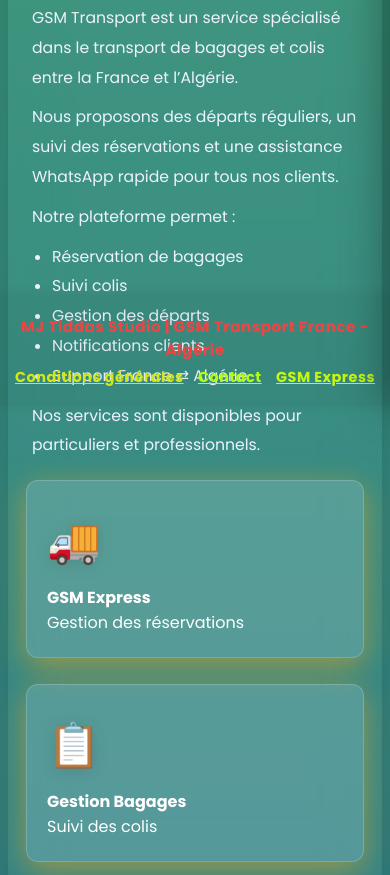
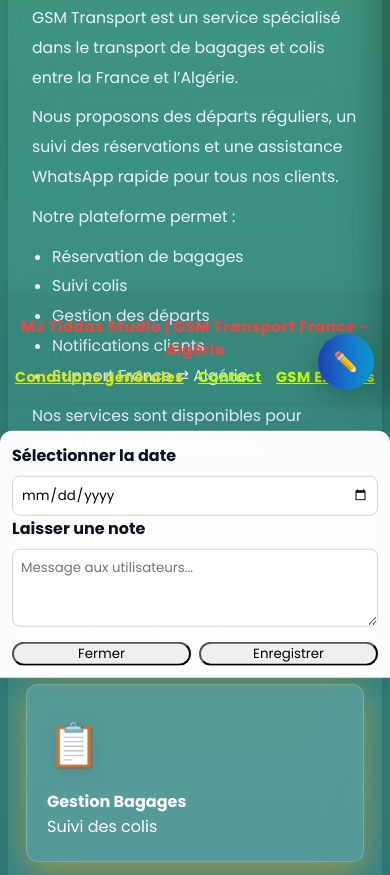
Before and after one commit to arab11111/gsmtransport, a website: page index.html in a window 390 px wide. Shown: the part 438-1313 px from the top of the page. Drawn offline with nearby package versions, Linux system fonts and the light colour scheme; no server answers.

Commit message:
Update index.html

```diff
--- a/index.html
+++ b/index.html
@@ -317,13 +317,67 @@ footer {
 #mobile-auth-area button{display:inline-block;margin-right:8px;padding:8px 12px;border-radius:8px;border:none;cursor:pointer}
 #mobile-auth-area .btn-login{background:linear-gradient(90deg,#43cea2,#185a9d);color:#fff}
 #mobile-auth-area .btn-logout{background:linear-gradient(90deg,#ff512f,#dd2476);color:#fff}
-    </style>
+
+/* Mobile admin panel styles */
+#mobileAdminBtn{
+    display:none;
+    position:fixed;
+    right:16px;
+    bottom:16px;
+    width:56px;
+    height:56px;
+    border-radius:50%;
+    align-items:center;
+    justify-content:center;
+    z-index:1002;
+    box-shadow:0 8px 28px rgba(0,0,0,0.24);
+    font-size:20px;
+    border:none;
+}
+
+#mobileAdminPanel{ display:none; }
+
+@media(max-width:900px){
+    #mobileAdminBtn{ display:flex; background:linear-gradient(90deg,#1e40af,#0ea5e9); color:#fff; }
+    #mobileAdminPanel{
+        display:block;
+        position:fixed;
+        left:0; right:0; bottom:0;
+        background:rgba(255,255,255,0.98);
+        color:#0b1220;
+        padding:12px;
+        border-top-left-radius:12px;
+        border-top-right-radius:12px;
+        box-shadow:0 -6px 30px rgba(0,0,0,0.12);
+        transform:translateY(110%);
+        transition:transform .25s ease;
+        z-index:1001;
+    }
+    #mobileAdminPanel.show{ transform:translateY(0); }
+    #mobileAdminPanel label{display:block;margin-bottom:8px;font-weight:700}
+    #mobileAdminPanel input, #mobileAdminPanel textarea{ width:100%; padding:8px; border-radius:8px; border:1px solid #d1d5db; }
+    .mobile-admin-actions{ display:flex; gap:8px; margin-top:8px }
+    .mobile-admin-actions .btn{ flex:1 }
+}
+        </style>
 </head>
 
 <body>
     <!-- Zone notifications réservation -->
     <div id="notif-reservations" style="background:linear-gradient(90deg,#fffbe6,#e6ffe6);color:#1a4d2e;padding:1.2rem 1.7rem;border-radius:14px;margin:1.5rem auto 1rem auto;max-width:650px;box-shadow:0 4px 18px #0002;font-weight:700;font-size:1.15em;display:none;transition:background 0.3s;"></div>
     <div id="liste-reservations" style="max-width:700px;margin:0 auto 2rem auto;"></div>
+    <!-- Mobile admin toggle and panel -->
+    <button id="mobileAdminBtn" title="Admin" aria-label="Ouvrir panneau admin">✏️</button>
+    <div id="mobileAdminPanel" aria-hidden="true">
+        <label for="mobileAdminDate">Sélectionner la date</label>
+        <input type="date" id="mobileAdminDate" />
+        <label for="mobileAdminNote">Laisser une note</label>
+        <textarea id="mobileAdminNote" rows="3" placeholder="Message aux utilisateurs..."></textarea>
+        <div class="mobile-admin-actions">
+            <button class="btn btn-light" id="mobileAdminClose">Fermer</button>
+            <button class="btn btn-primary" id="mobileAdminSave">Enregistrer</button>
+        </div>
+    </div>
 <div class="menu-bar">
     <button id="client-login-btn" class="login"><span style="font-size:1.1em;">🔑</span> Connecter</button>
     <button id="client-logout-btn" class="logout" style="display:none;"><span style="font-size:1.1em;">🚪</span> Déconnecter</button>
@@ -1586,5 +1640,53 @@ try {
         }
     })();
     </script>
+
+    <script>
+    // Mobile admin panel behaviour: open/close, save note+date to localStorage and show to users
+    (function(){
+        const btn = document.getElementById('mobileAdminBtn');
+        const panel = document.getElementById('mobileAdminPanel');
+        const closeBtn = document.getElementById('mobileAdminClose');
+        const saveBtn = document.getElementById('mobileAdminSave');
+        const dateEl = document.getElementById('mobileAdminDate');
+        const noteEl = document.getElementById('mobileAdminNote');
+        const notif = document.getElementById('notif-reservations');
+
+        function open(){ if(!panel) return; panel.classList.add('show'); panel.style.display='block'; panel.setAttribute('aria-hidden','false'); }
+        function close(){ if(!panel) return; panel.classList.remove('show'); panel.setAttribute('aria-hidden','true'); setTimeout(()=>{ panel.style.display='none'; },260); }
+
+        function showNote(note, date){
+            if(!notif) return;
+            if(!note || note.trim()===''){ notif.style.display='none'; notif.textContent=''; return; }
+            notif.style.display='block';
+            const datePart = date ? (' — ' + new Date(date).toLocaleDateString('fr-FR')) : '';
+            notif.textContent = note + datePart;
+        }
+
+        function save(){
+            const d = dateEl ? dateEl.value : '';
+            const n = noteEl ? noteEl.value : '';
+            localStorage.setItem('site_admin_date', d);
+            localStorage.setItem('site_admin_note', n);
+            showNote(n, d);
+            close();
+        }
+
+        function load(){
+            try{
+                const d = localStorage.getItem('site_admin_date') || '';
+                const n = localStorage.getItem('site_admin_note') || '';
+                if(dateEl) dateEl.value = d;
+                if(noteEl) noteEl.value = n;
+                showNote(n, d);
+            }catch(e){}
+        }
+
+        if(btn) btn.addEventListener('click', open);
+        if(closeBtn) closeBtn.addEventListener('click', close);
+        if(saveBtn) saveBtn.addEventListener('click', save);
+        load();
+    })();
+    </script>
 </body>
 </html>
```
